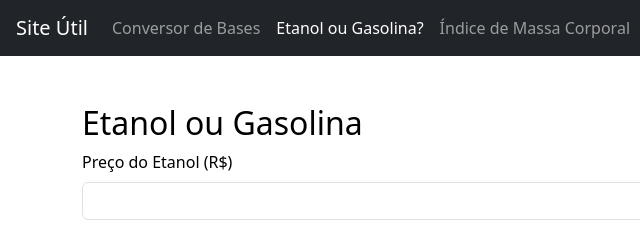
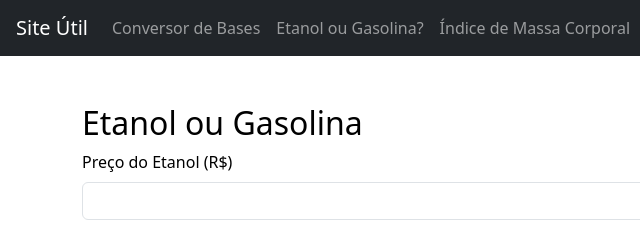
Before and after one commit to StevenSantosGuimaraes/Web_Util, a plain HTML site: page index.html in a window 1280 px wide. Shown: the top 233 px of the page, 0-640 px from the left. Drawn offline with nearby package versions, Linux system fonts and the light colour scheme.

Commit message:
Update index.html
Remoção da guia específica fixa.

```diff
--- a/index.html
+++ b/index.html
@@ -21,7 +21,7 @@
                         <a class="nav-link" href="#" data-page="/pages/bases-numericas.html">Conversor de Bases</a>
                     </li>
                     <li class="nav-item">
-                        <a class="nav-link active" href="#" data-page="/pages/etanol-ou-gasolina.html">Etanol ou Gasolina?</a>
+                        <a class="nav-link" href="#" data-page="/pages/etanol-ou-gasolina.html">Etanol ou Gasolina?</a>
                     </li>
                     <li class="nav-item">
                         <a class="nav-link" href="#" data-page="/pages/indice-de-massa-corporal.html">Índice de Massa Corporal</a>
```
